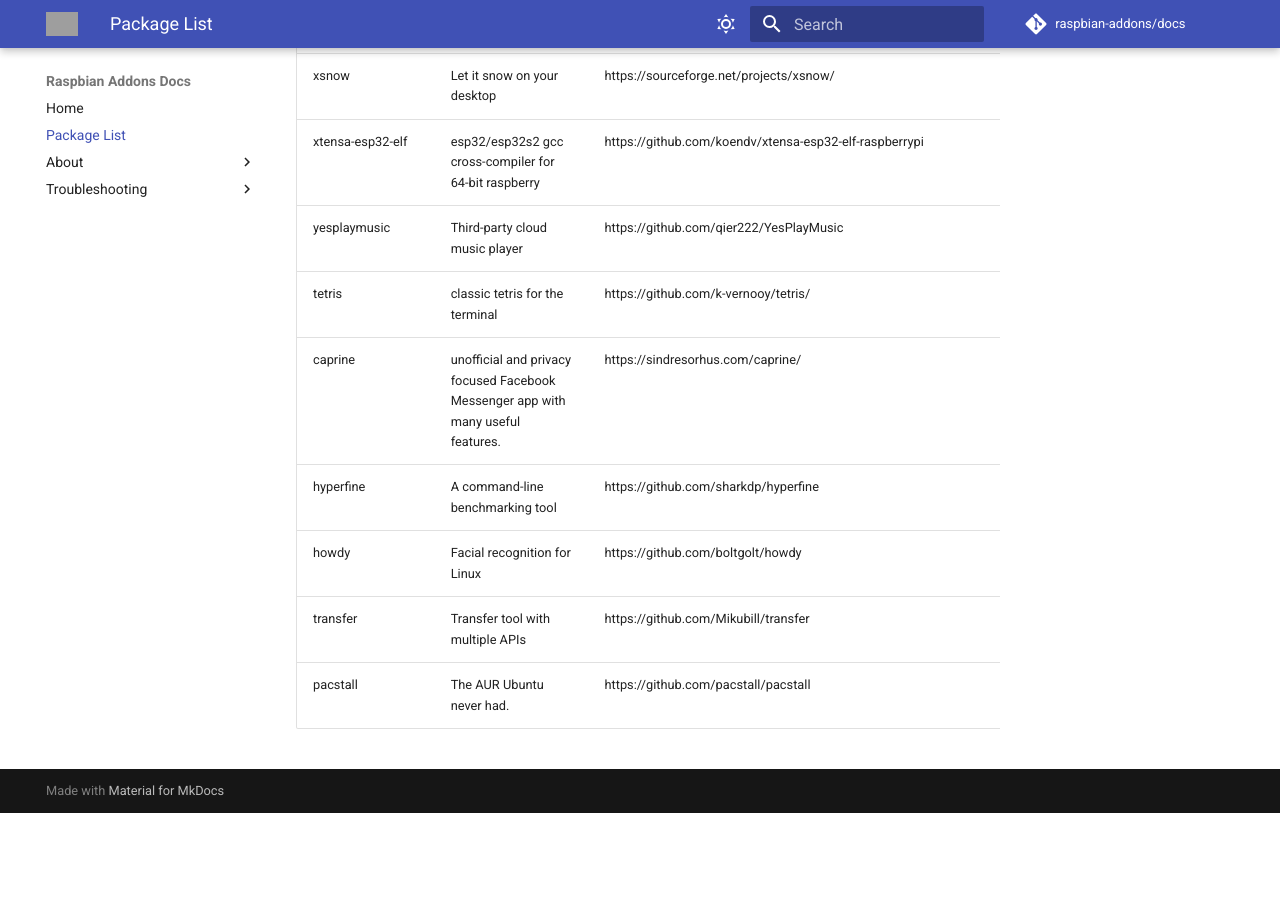
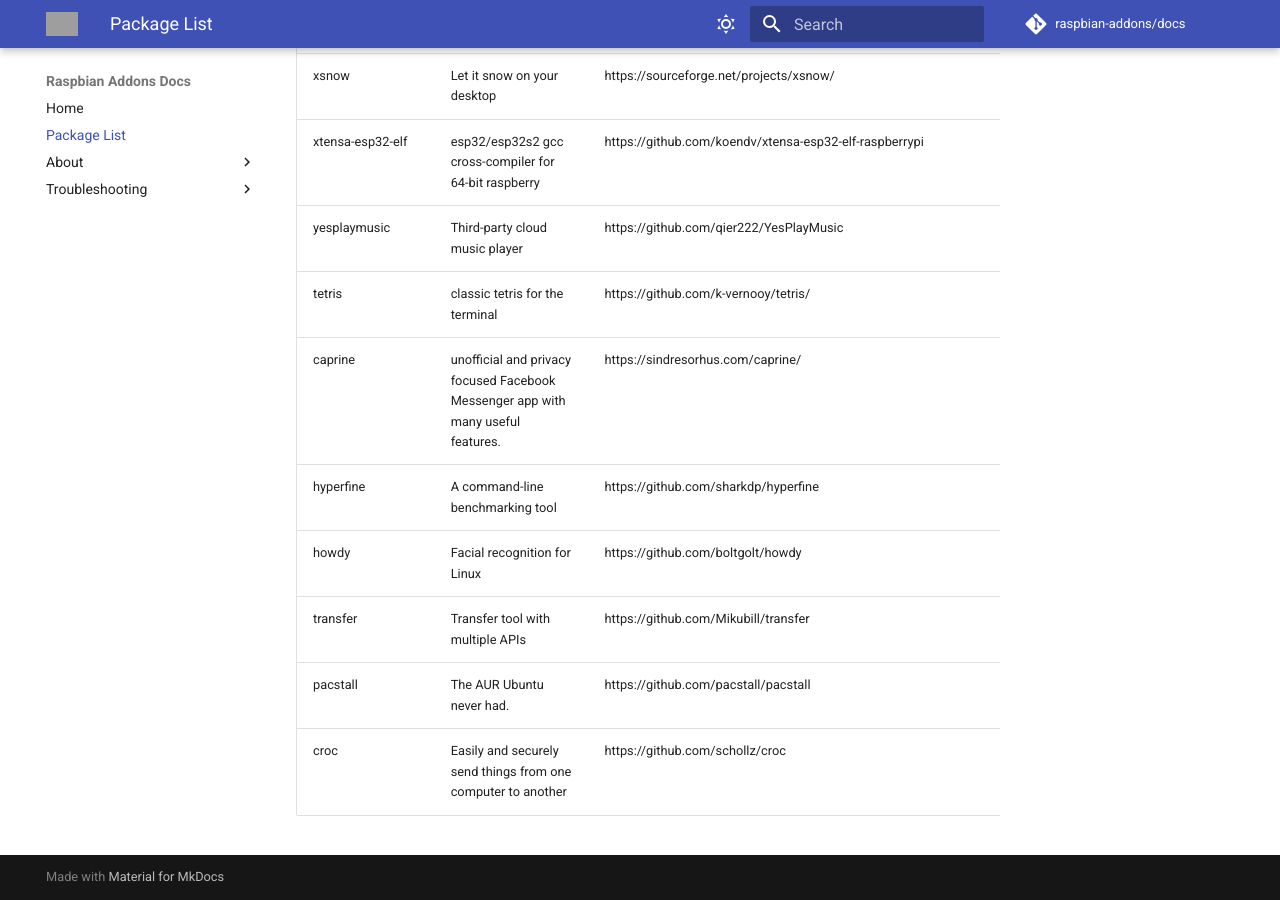
Before and after one commit to raspbian-addons/docs, an MkDocs documentation site: the page built from docs/package-list.md, in a window 1280 px wide and 900 px high, scrolled down 11588 px. Built offline with MkDocs 1.6.1 and Material for MkDocs 9.7.7, drawn with Linux system fonts in a browser that asks for light colours; comment, search, counter and statistics services are not loaded; before the commit the page ends 12401 px from its top, so only the background shows below that; grey boxes are pictures that could not be loaded.

Commit message:
Update package-list.md

```diff
--- a/docs/package-list.md
+++ b/docs/package-list.md
@@ -158,3 +158,4 @@
 | howdy | Facial recognition for Linux | https://github.com/boltgolt/howdy |
 | transfer | Transfer tool with multiple APIs | https://github.com/Mikubill/transfer |
 | pacstall | The AUR Ubuntu never had. | https://github.com/pacstall/pacstall |
+| croc | Easily and securely send things from one computer to another | https://github.com/schollz/croc |
```
